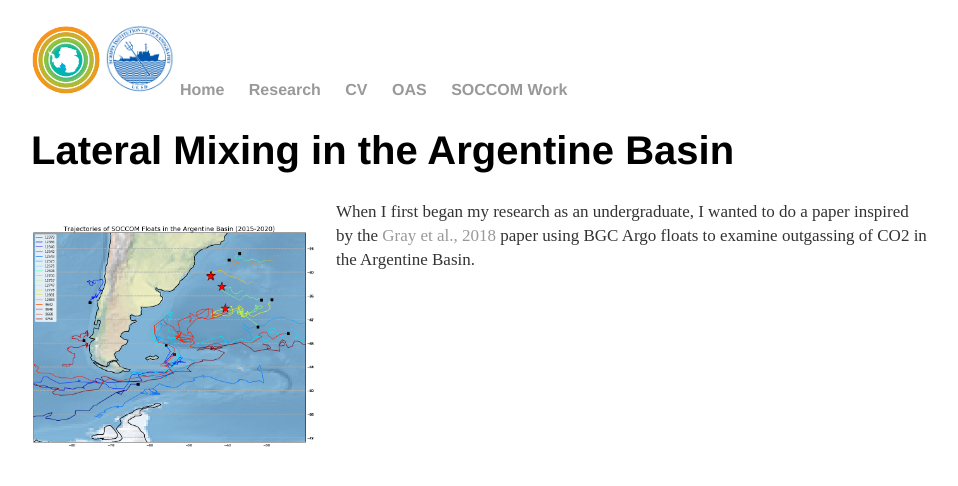
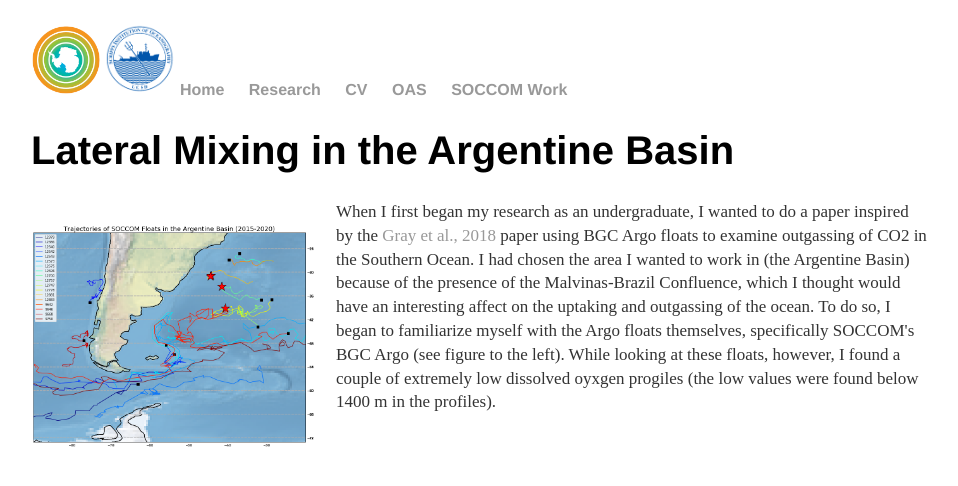
Before and after one commit to SawyerBrand/SawyerBrand.github.io, a Jekyll site: the page Research/res/index.html, which Jekyll copies as it is, in a window 1280 px wide. Shown: the top 486 px of the page, without its empty margins (161-1119 px from the left). Built offline with Jekyll 4.4.1, drawn with Linux system fonts in a browser that asks for light colours.

Commit message:
Update index.html

```diff
--- a/Research/res/index.html
+++ b/Research/res/index.html
@@ -32,7 +32,11 @@
 			<p style="float: left;"><img style="margin-right:20px" src="Images/BGC_Argo_Traj.png" width="285" height="225" class="inline"></p>
 			<p style="font-size:17px"> When I first began my research as an undergraduate, I wanted to do a paper inspired by the
 				<a src="https://agupubs.onlinelibrary.wiley.com/doi/abs/10.1029/2018GL078013">Gray et al., 2018</a></li> paper
-				using BGC Argo floats to examine outgassing of CO2 in the Argentine Basin.</p>
+				using BGC Argo floats to examine outgassing of CO2 in the Southern Ocean. I had chosen the area I wanted to work in (the
+				Argentine Basin) because of the presence of the Malvinas-Brazil Confluence, which I thought would have an interesting affect
+				on the uptaking and outgassing of the ocean. To do so, I began to familiarize myself with the Argo floats themselves, specifically
+				SOCCOM's BGC Argo (see figure to the left). While looking at these floats, however, I found a couple of extremely low dissolved oyxgen
+				progiles (the low values were found below 1400 m in the profiles).</p>
 			</div>
 
 	<br>
```
